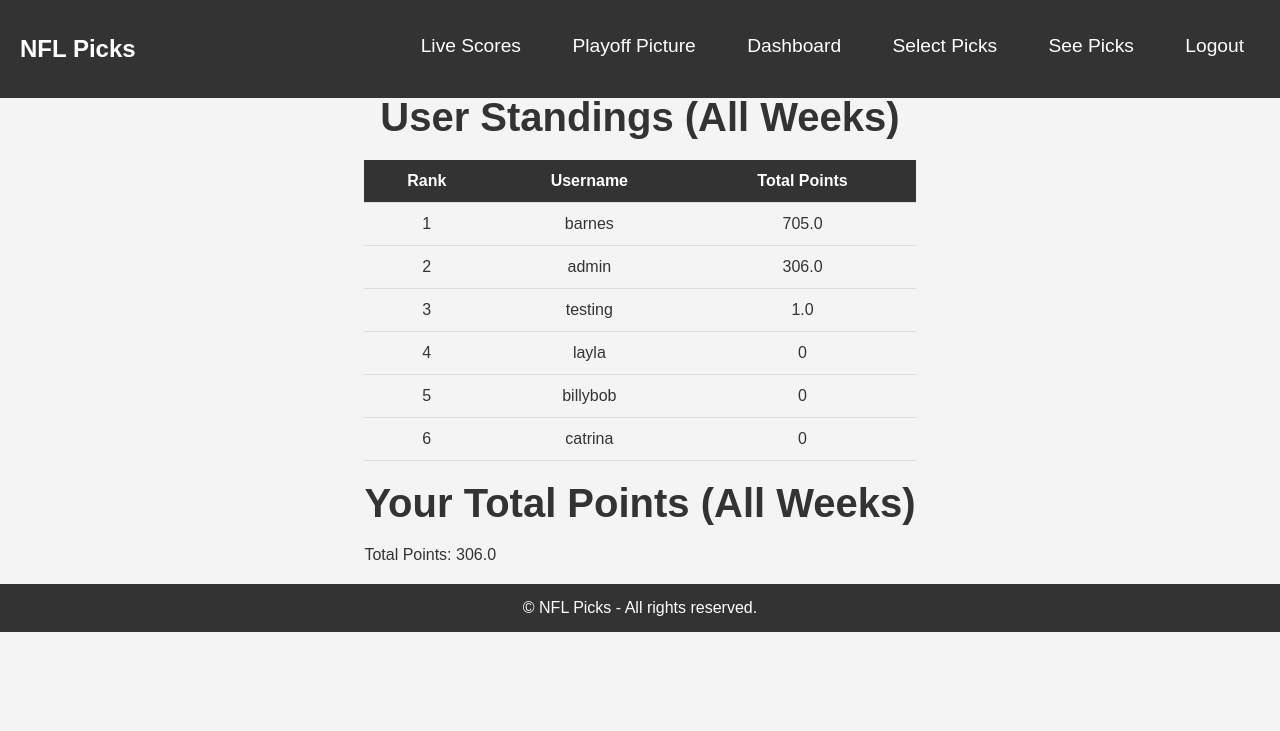
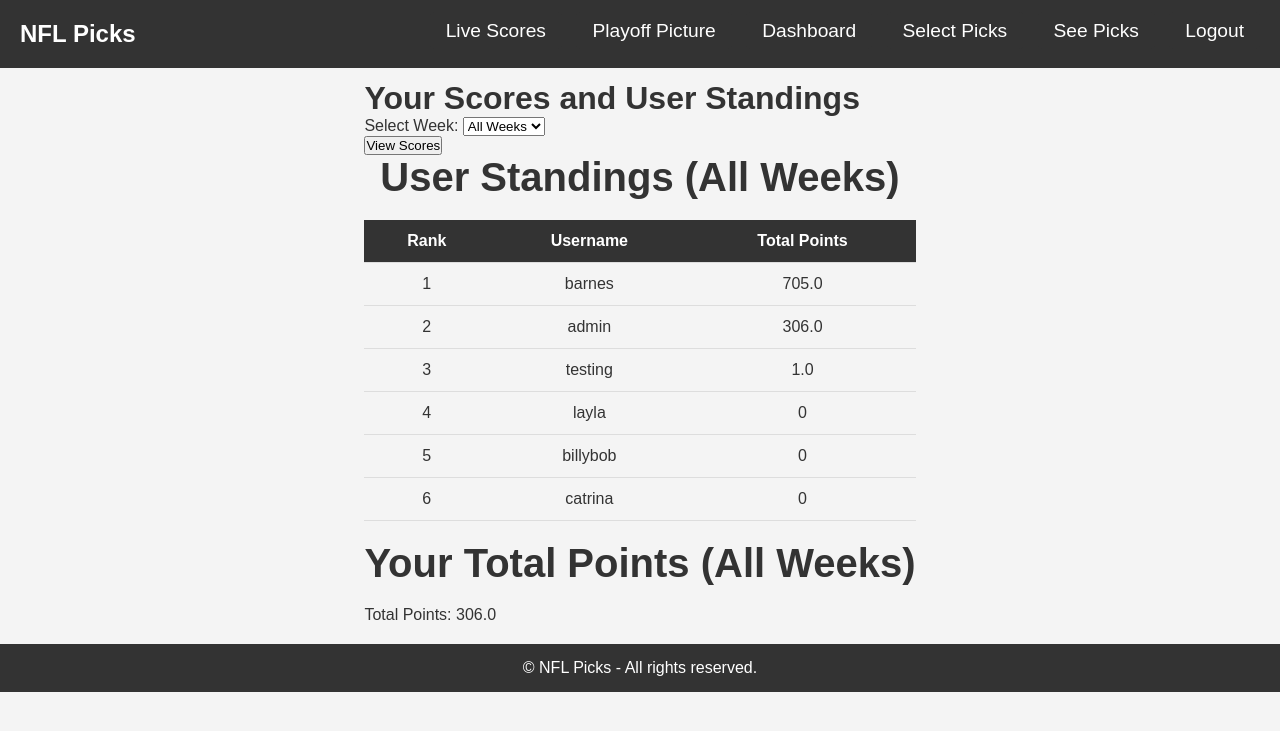
Before and after one commit to stevenbarnes2017/NFL_Football_Pool, a Flask app: page /user_score_summary in a window 1280 px wide. Shown: the top 731 px of the page. Run offline with Flask 3, Linux system fonts and the light colour scheme; a user stored in the database is signed in.

Commit message:
add padding to fix pages

```diff
--- a/Football_Project/static/css/styles.css
+++ b/Football_Project/static/css/styles.css
@@ -5,6 +5,10 @@
     box-sizing: border-box;
 }
 
+/* Main Content Styling */
+.main-content {
+    margin-top: 60px; /* Adjust this value to match the height of your nav bar */
+}
 /* Body styling for overall consistency */
 body {
     font-family: 'Arial', sans-serif;
@@ -159,7 +163,6 @@ nav {
     left: 0;
     width: 100%;
     background-color: #333;
-    padding: 15px 0;
     z-index: 1000; /* Ensures it stays above other elements */
 }
 
@@ -179,7 +182,7 @@ nav .navbar-links a {
     text-decoration: none;
     font-size: 1.2rem;
     padding: 8px 16px;
-    margin-left: 15px;
+    margin-left: 10px;
     background-color: #333;
     border-radius: 4px;
     transition: background-color 0.3s ease, color 0.3s ease;
--- a/Football_Project/templates/user_score_summary.html
+++ b/Football_Project/templates/user_score_summary.html
@@ -3,6 +3,7 @@
 {% block title %}My Scores and Standings{% endblock %}
 
 {% block content %}
+<div class="main-content">
     <h1>Your Scores and User Standings</h1>
 
     <!-- Form for selecting week -->
@@ -87,5 +88,5 @@
         </tbody>
     </table>
     {% endif %}
-
+</div>
 {% endblock %}
```
Also changed, not shown: instance/picks.db, 1 other file. Lines whose indentation alone changed are shown as unchanged.
